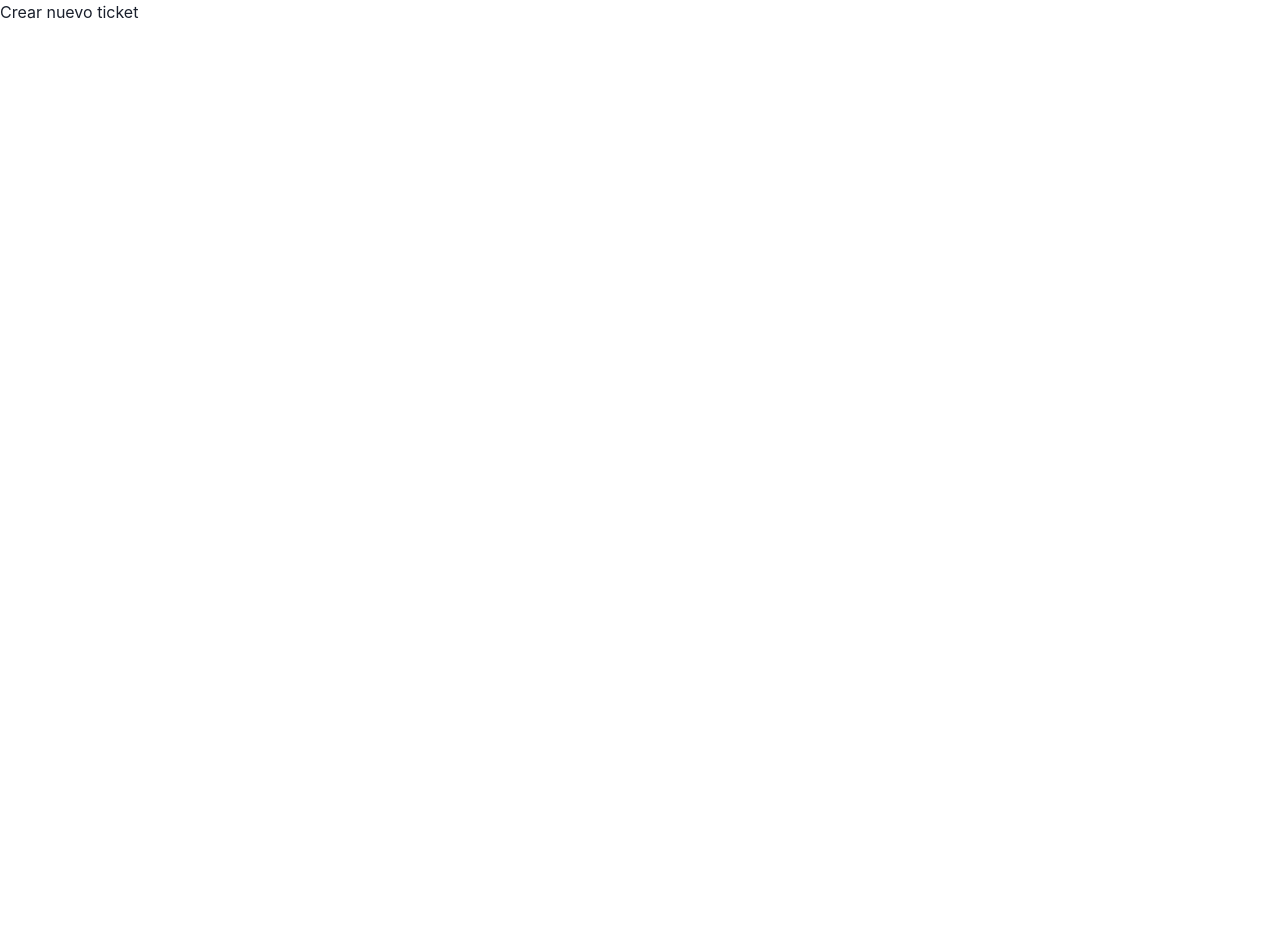
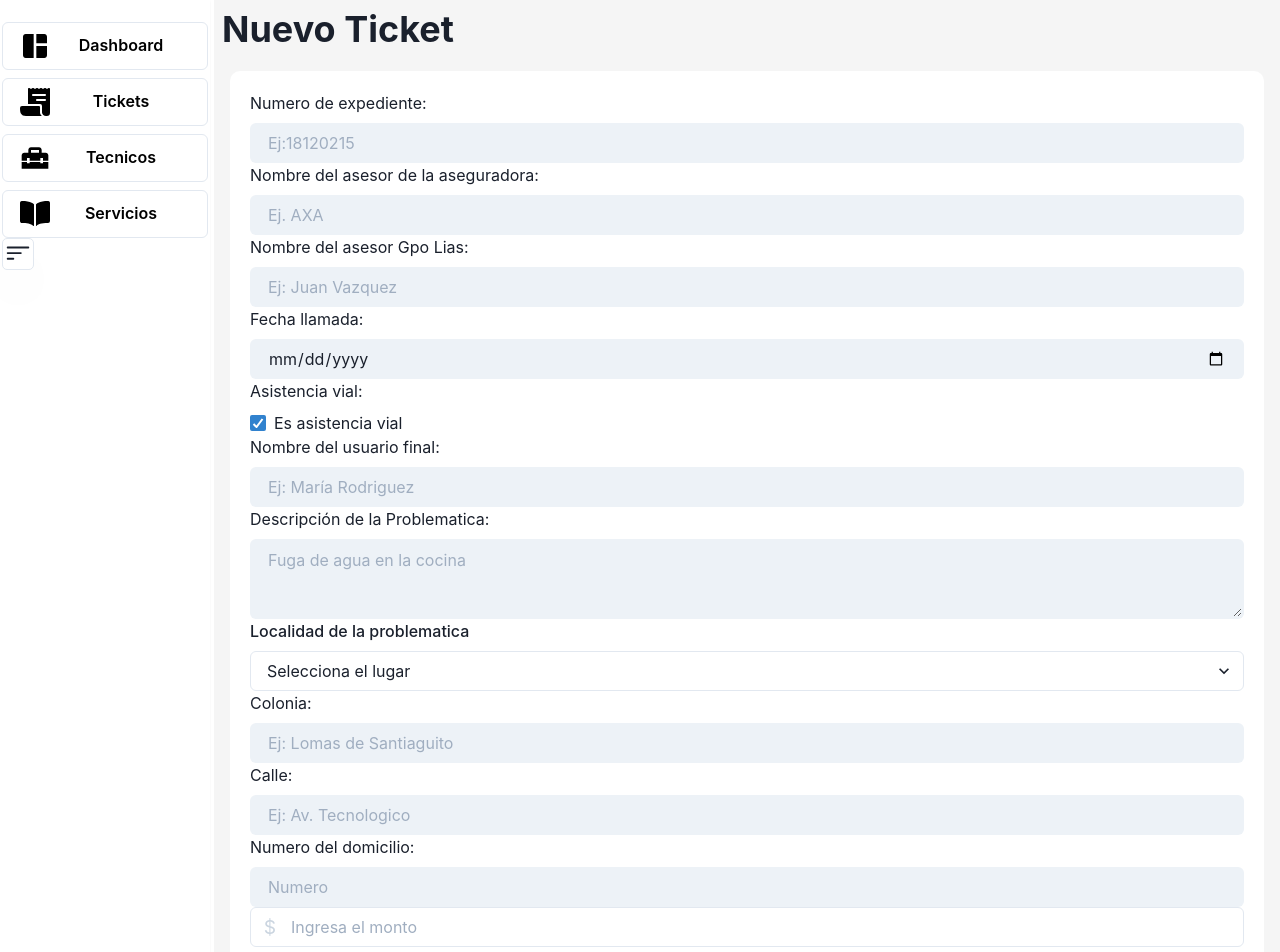
Before and after one commit to FLOTUZ/lia-panel, a Next.js app: page /tickets/nuevo in a window 1280 px wide. Shown: the top 952 px of the page. Before the commit the page ends 800 px from the top, so only its background shows below. Built offline with nearby package versions, Linux system fonts and the light colour scheme.

Commit message:
Panel de navegación

```diff
--- a/components/common/Header.tsx
+++ b/components/common/Header.tsx
@@ -1,3 +1,4 @@
+import { Heading } from "@chakra-ui/react";
 import Head from "next/head";
 
 interface IHeader {
@@ -12,6 +13,7 @@ const Header = ({ title }: IHeader): JSX.Element => {
         <meta name="description" content="Panel de gestión GPO Lias" />
         <link rel="icon" href="/favicon.ico" />
       </Head>
+      <Heading mb={5}>{title}</Heading>
     </>
   );
 };
--- a/components/common/Navbar.tsx
+++ b/components/common/Navbar.tsx
@@ -1,6 +1,8 @@
 import { Button, Flex, Spacer, Stack } from "@chakra-ui/react";
-import { MdSpaceDashboard } from "react-icons/md";
-import { IoReceipt } from "react-icons/io5";
+import { MdHomeRepairService, MdOutlineMedicalServices, MdSpaceDashboard } from "react-icons/md";
+import { IoBook, IoReceipt } from "react-icons/io5";
+
+import Link from "next/link";
 
 const Navbar = () => {
   const routes = [
@@ -14,14 +16,25 @@ const Navbar = () => {
       path: "/tickets",
       icon: <IoReceipt size={32} />,
     },
+    {
+      name: "Tecnicos",
+      path: "/tecnicos",
+      icon: <MdHomeRepairService size={32} />,
+    },
+    {
+      name: "Servicios",
+      path: "/servicios",
+      icon: <IoBook size={32} />,
+    },
   ];
   return (
     <Flex>
       <Stack w="100%" marginTop={5}>
         {routes.map((route, key) => {
           return (
+            <Link key={key} href={route.path}>
+              <a>
                 <Button
-              key={key}
                   h="3rem"
                   w="100%"
                   bgColor="white"
@@ -40,6 +53,8 @@ const Navbar = () => {
                   {route.name}
                   <Spacer />
                 </Button>
+              </a>
+            </Link>
           );
         })}
       </Stack>
--- a/components/layouts/DesktopLayout.tsx
+++ b/components/layouts/DesktopLayout.tsx
@@ -4,8 +4,12 @@ import { Box, Center, Grid, GridItem } from "@chakra-ui/react";
 import { useState } from "react";
 import Navbar from "@/common/Navbar";
 
-const DesktopLayout = () => {
-  const [hide, setHide] = useState({ hide: true, col: 25, span: 24 });
+interface IDesktopLayout {
+  children?: React.ReactNode;
+}
+
+const DesktopLayout = ({ children }: IDesktopLayout) => {
+  const [hide, setHide] = useState({ hide: true, col: 6, span: 5 });
 
   const handleHide = () => {
     hide.hide === true
@@ -40,7 +44,9 @@ const DesktopLayout = () => {
           </Center>
         </Box>
       </GridItem>
-      <GridItem colSpan={hide.span} bg="#f5f5f5"></GridItem>
+      <GridItem colSpan={hide.span} bg="#f5f5f5" padding={2}>
+        {children}
+      </GridItem>
     </Grid>
   );
 };
--- a/pages/tickets/nuevo.tsx
+++ b/pages/tickets/nuevo.tsx
@@ -1,9 +1,79 @@
+/* eslint-disable react/no-children-prop */
+import Header from "@/common/Header";
+import DesktopLayout from "@/layouts/DesktopLayout";
+
+import {
+  Box,
+  Checkbox,
+  FormLabel,
+  Input,
+  InputGroup,
+  InputLeftElement,
+  InputRightElement,
+  Select,
+  Text,
+  Textarea,
+} from "@chakra-ui/react";
+
 function TicketNuevo() {
-    return (
-        <div>
-            Crear nuevo ticket
-        </div>
-    );
+  return (
+    <DesktopLayout>
+      <Header title={"Nuevo Ticket"} />
+
+      <Box m={2} bgColor="white" padding={5} borderRadius={10}>
+        <Text mb="8px">Numero de expediente: </Text>
+        <Input variant="filled" placeholder="Ej:18120215" type="number" />
+
+        <Text mb="8px">Nombre del asesor de la aseguradora: </Text>
+        <Input variant="filled" placeholder="Ej. AXA" />
+
+        <Text mb="8px">Nombre del asesor Gpo Lias: </Text>
+        <Input variant="filled" placeholder="Ej: Juan Vazquez" />
+
+        <Text mb="8px">Fecha llamada: </Text>
+        <Input variant="filled" type="date" />
+
+        <Text mb="8px">Asistencia vial: </Text>
+        <Checkbox defaultChecked>Es asistencia vial</Checkbox>
+
+        <Text mb="8px">Nombre del usuario final: </Text>
+        <Input variant="filled" placeholder="Ej: María Rodriguez" />
+
+        <Text mb="8px">Descripción de la Problematica: </Text>
+        <Textarea variant="filled" placeholder="Fuga de agua en la cocina" />
+
+        <FormLabel mb="8px" htmlFor="country">
+          Localidad de la problematica
+        </FormLabel>
+        <Select id="country" placeholder="Selecciona el lugar">
+          <option>Morelia</option>
+          <option>Tarimbaro</option>
+        </Select>
+
+        <Text mb="8px">Colonia: </Text>
+        <Input variant="filled" placeholder="Ej: Lomas de Santiaguito" />
+
+        <Text mb="8px">Calle: </Text>
+        <Input variant="filled" placeholder="Ej: Av. Tecnologico" />
+
+        <Text mb="8px">Numero del domicilio: </Text>
+        <Input type="number" variant="filled" placeholder="Numero" />
+
+        <InputGroup>
+          <InputLeftElement
+            pointerEvents="none"
+            color="gray.300"
+            fontSize="1.2em"
+            children="$"
+          />
+
+          <Input placeholder="Ingresa el monto" />
+
+          <InputRightElement />
+        </InputGroup>
+      </Box>
+    </DesktopLayout>
+  );
 }
 
 export default TicketNuevo;
```
Also changed, not shown: 2 other files (tests, documents, lock files or other folders). Lines whose indentation alone changed are shown as unchanged.
